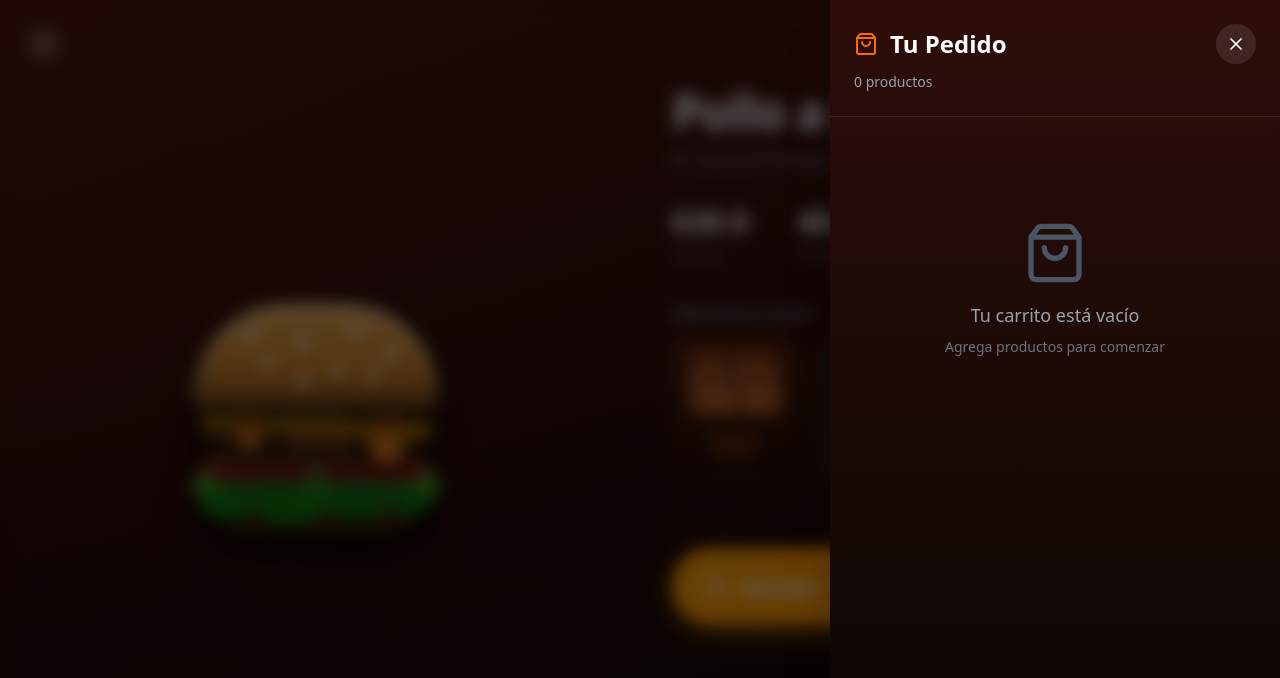
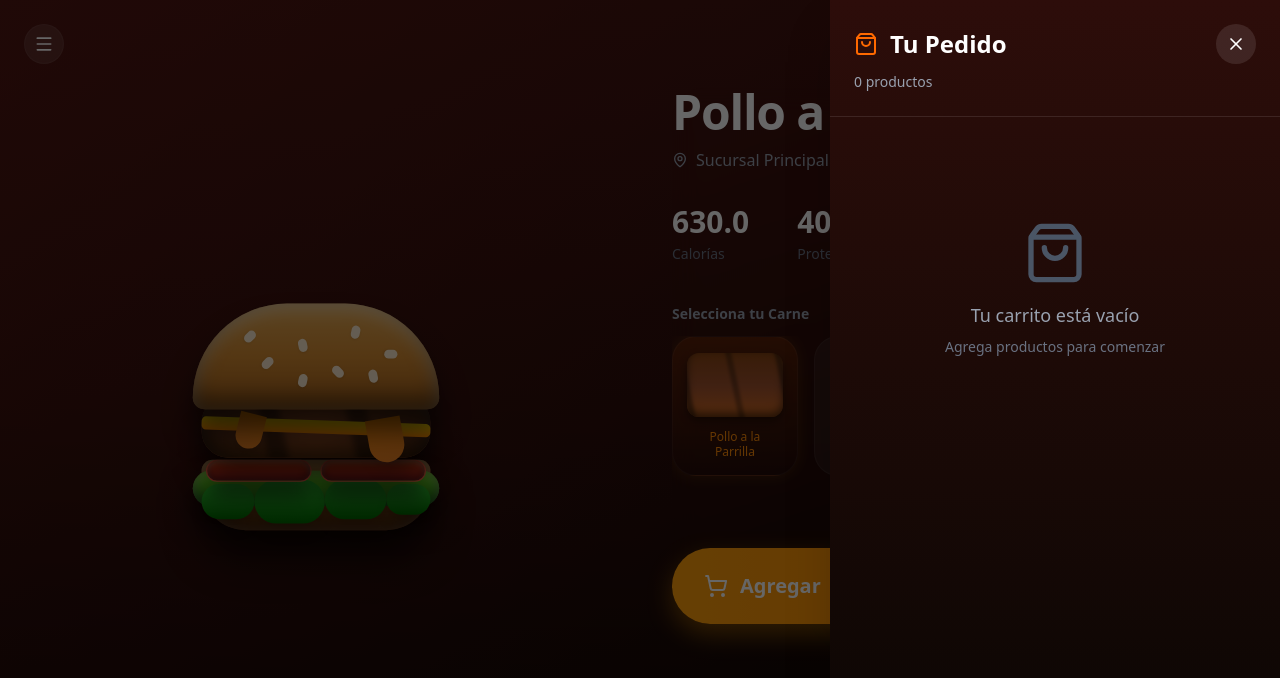
Before and after one commit to reninn34-arch/menu-interactivo, a React (Vite) app: page / in a window 1280 px wide. Both pictures are taken after a click on the button 1236 px from the left and 44 px from the top of the page. Shown: the top 678 px of the page. Built offline with nearby package versions, Linux system fonts and the light colour scheme.

Commit message:
Optimize sidebar and cart animations for better performance

```diff
--- a/src/App.tsx
+++ b/src/App.tsx
@@ -124,8 +124,9 @@ export default function App() {
               initial={{ opacity: 0 }}
               animate={{ opacity: 1 }}
               exit={{ opacity: 0 }}
+              transition={{ duration: 0.2 }}
               onClick={() => setShowSidebar(false)}
-              className="fixed inset-0 bg-black/60 backdrop-blur-sm z-40"
+              className="fixed inset-0 bg-black/60 z-40"
             />
 
             {/* Sidebar */}
@@ -133,8 +134,9 @@ export default function App() {
               initial={{ x: -300 }}
               animate={{ x: 0 }}
               exit={{ x: -300 }}
-              transition={{ type: "spring", damping: 25, stiffness: 200 }}
+              transition={{ type: "tween", duration: 0.25, ease: "easeOut" }}
               className="fixed left-0 top-0 bottom-0 w-72 bg-gradient-to-b from-gray-900 via-gray-900 to-black border-r border-white/10 z-50 overflow-y-auto"
+              style={{ willChange: 'transform' }}
             >
               <div className="p-6">
                 <div className="flex items-center justify-between mb-8">
--- a/src/components/Cart.tsx
+++ b/src/components/Cart.tsx
@@ -26,8 +26,9 @@ export const Cart = ({ isOpen, onClose }: CartProps) => {
             initial={{ opacity: 0 }}
             animate={{ opacity: 1 }}
             exit={{ opacity: 0 }}
+            transition={{ duration: 0.2 }}
             onClick={onClose}
-            className="fixed inset-0 bg-black/60 backdrop-blur-sm z-40"
+            className="fixed inset-0 bg-black/60 z-40"
           />
 
           {/* Cart Drawer */}
@@ -35,8 +36,9 @@ export const Cart = ({ isOpen, onClose }: CartProps) => {
             initial={{ x: '100%' }}
             animate={{ x: 0 }}
             exit={{ x: '100%' }}
-            transition={{ type: 'spring', damping: 25, stiffness: 200 }}
+            transition={{ type: 'tween', duration: 0.25, ease: 'easeOut' }}
             className="fixed right-0 top-0 h-full w-full sm:w-[450px] bg-gradient-to-b from-[#2D0D0A] to-[#0A0604] shadow-2xl z-50 flex flex-col"
+            style={{ willChange: 'transform' }}
           >
             {/* Header */}
             <div className="p-6 border-b border-white/10">
```
